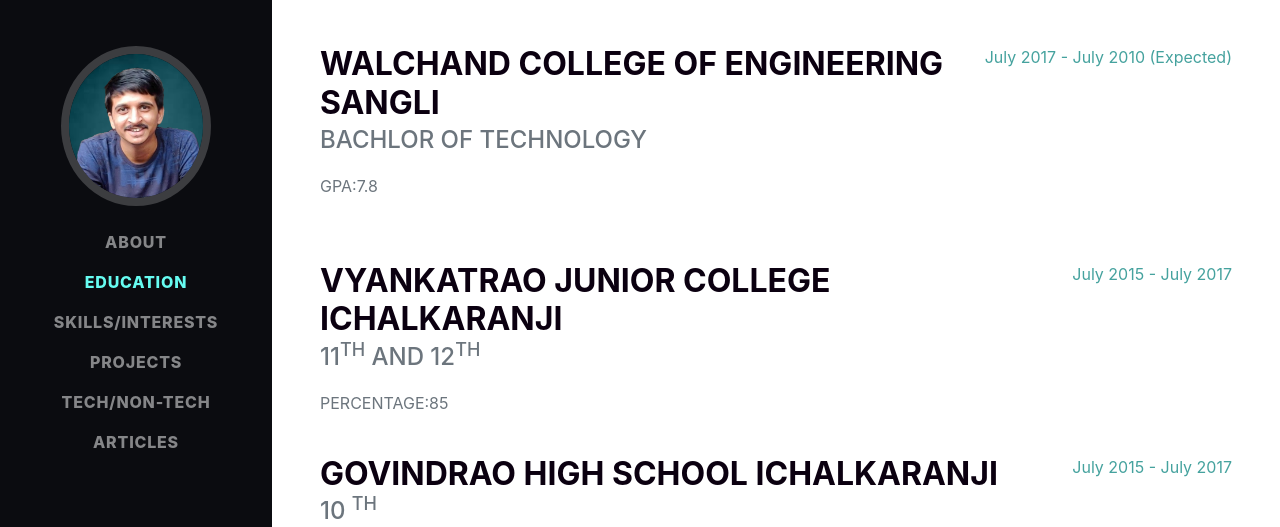
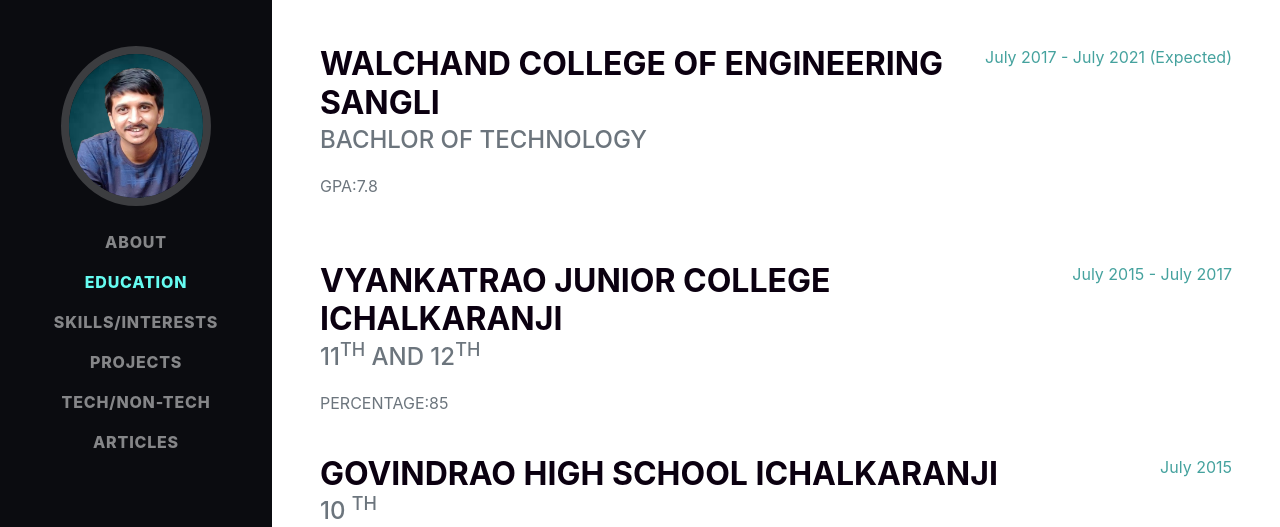
Before and after one commit to bhagat-hrishi/sample-portfolio, a website: page education.html in a window 1280 px wide. Shown: the part 150-677 px from the top of the page. Drawn offline with nearby package versions, Linux system fonts and the light colour scheme; a web font is replaced by a local one.

Commit message:
Update education.html

```diff
--- a/education.html
+++ b/education.html
@@ -58,7 +58,7 @@
                     <div class="subheading mb-3 animate__animated animate__fadeInLeft">Bachlor of Technology</div>
                     <p>GPA:7.8</p>
                 </div>
-                <div class="flex-shrink-0"><span class="text-primary">July 2017 - July 2010 (Expected)</span></div>
+                <div class="flex-shrink-0"><span class="text-primary">July 2017 - July 2021 (Expected)</span></div>
             </div>
             <div class="d-flex flex-column flex-md-row justify-content-between">
                 <div class="flex-grow-1">
@@ -75,7 +75,7 @@
                     <div class="subheading mb-3 animate__animated animate__fadeInLeft">10 <sup>th</sup></div>
                     <p>PERCENTAGE:90.40</p>
                 </div>
-                <div class="flex-shrink-0"><span class="text-primary">July 2015 - July 2017</span></div>
+                <div class="flex-shrink-0"><span class="text-primary">July 2015 </span></div>
             </div>
         </div>
     </section>
```
